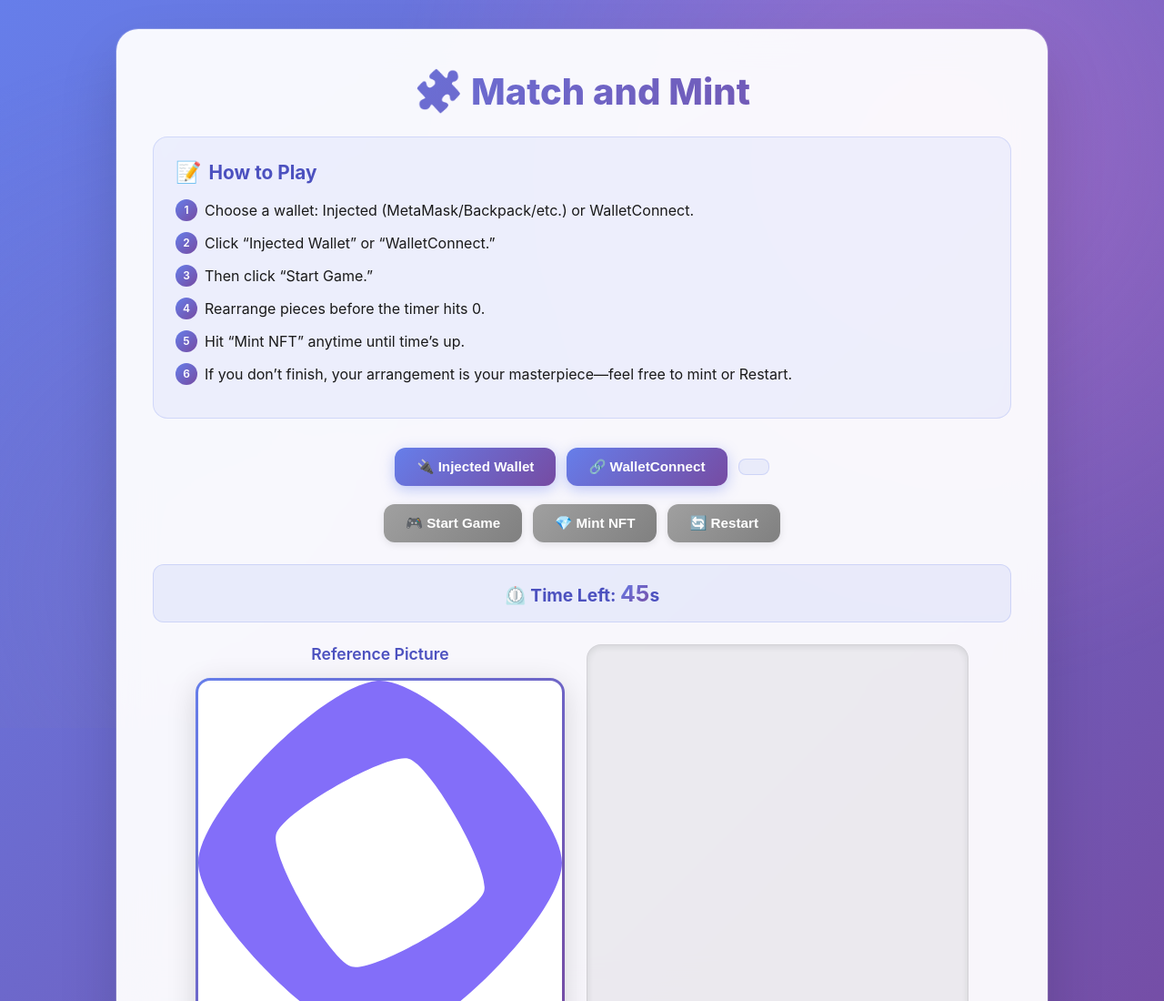
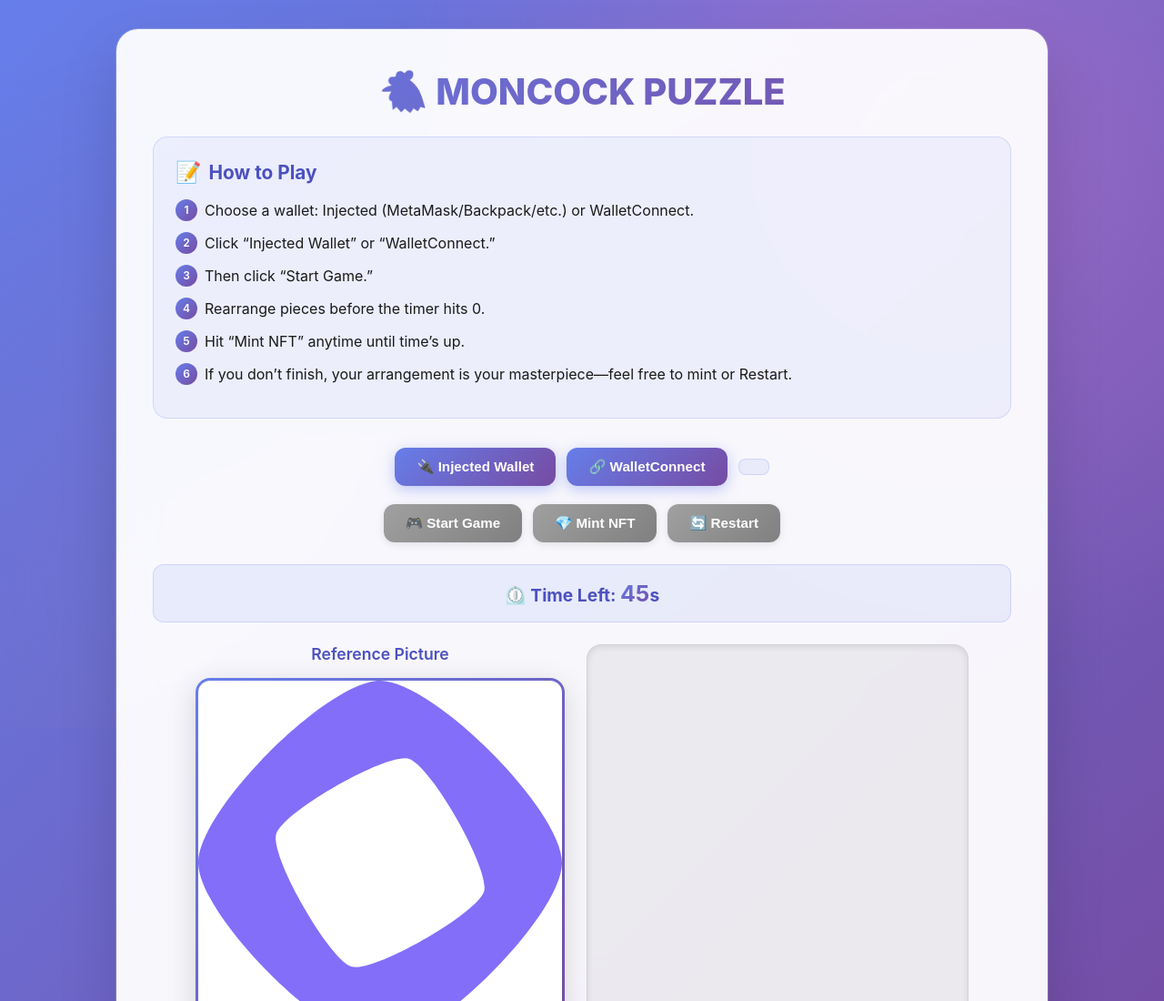
Before and after one commit to moncock/MoncockPuzzle, a website: page docs/index.html in a window 1280 px wide. Shown: the top 1100 px of the page at 91% size. Drawn offline with nearby package versions, Linux system fonts and the light colour scheme; a script that the page names is missing.

Commit message:
Update index.html

```diff
--- a/docs/index.html
+++ b/docs/index.html
@@ -3,12 +3,12 @@
 <head>
   <meta charset="UTF-8" />
   <meta name="viewport" content="width=device-width, initial-scale=1.0"/>
-  <title>Match and Mint</title>
+  <title>MONCOCK PUZZLE</title>
   <link rel="stylesheet" href="style.css" />
 </head>
 <body>
   <div class="container">
-    <h1 class="title"><span class="emoji">🧩</span>Match and Mint</h1>
+    <h1 class="title"><span class="emoji">🐔</span>MONCOCK PUZZLE</h1>
 
     <div class="how-to-play">
       <h2><span class="emoji">📝</span>How to Play</h2>
```
